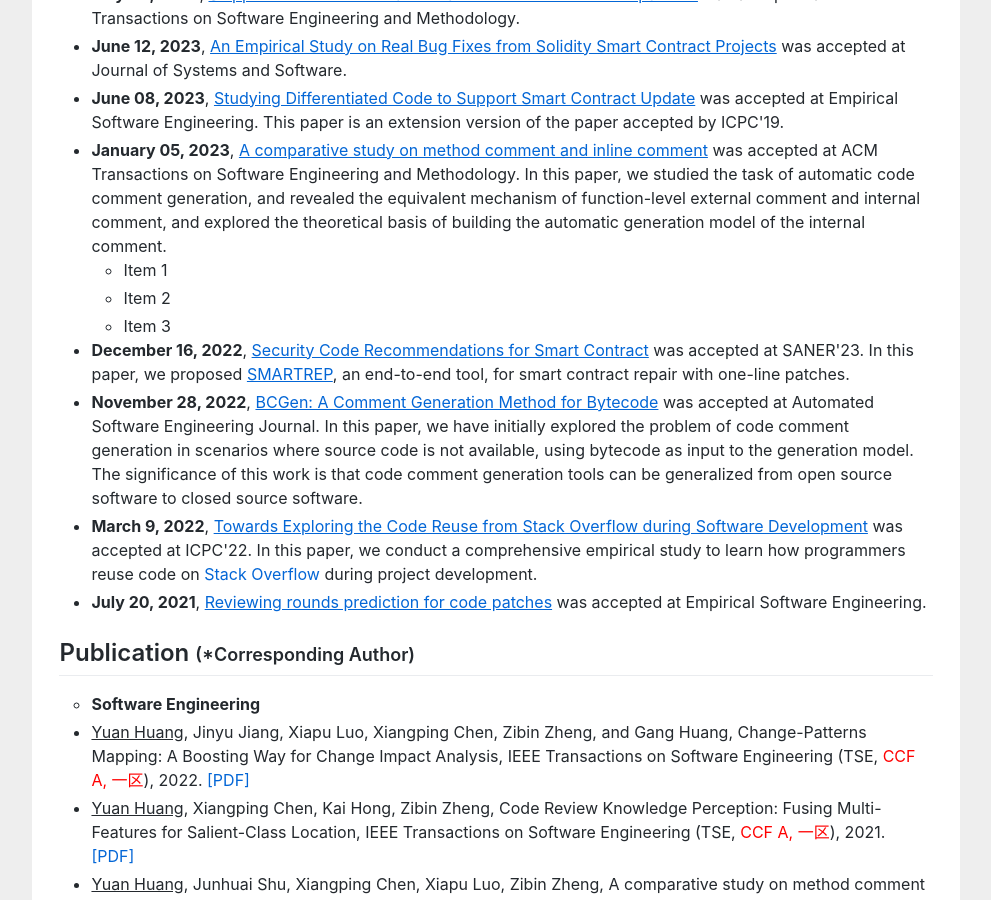
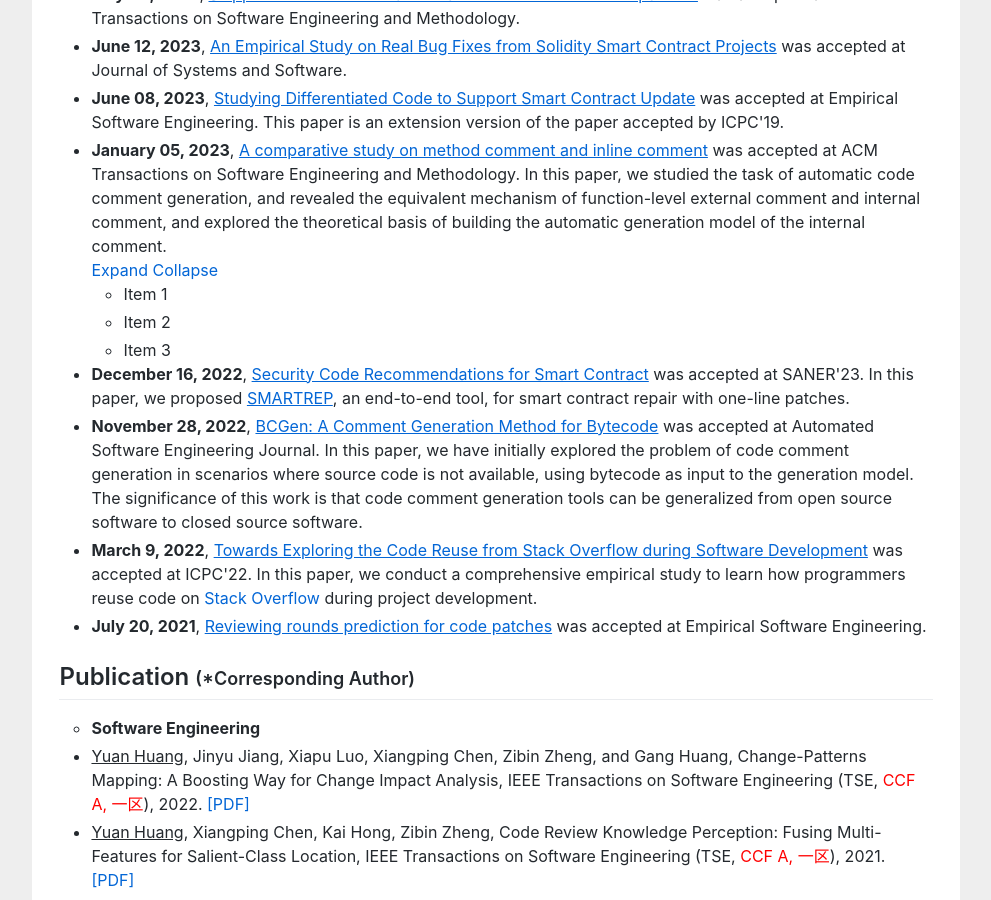
Before and after one commit to huangyuan-hy/huangyuan-hy.github.io, a Jekyll site: the page index.html, which Jekyll copies as it is, in a window 1280 px wide and 900 px high, scrolled down 945 px. Shown: the whole window, without its empty margins (144-1135 px from the left). Built offline with Jekyll 4.4.1, drawn with Linux system fonts in a browser that asks for light colours.

Commit message:
Update index.html

```diff
--- a/index.html
+++ b/index.html
@@ -94,6 +94,9 @@ gtag('config', 'UA-158965281-1');
 						<li><b>January 05, 2023</b>,  <a href="https://dl.acm.org/doi/pdf/10.1145/3582570"><u>A comparative study on method comment and inline comment</u></a> was accepted at ACM Transactions on Software Engineering and Methodology. In this paper,
 							we studied the task of automatic code comment generation, and revealed the equivalent mechanism of function-level external comment and internal comment, and explored the theoretical basis of building the automatic generation model of the internal comment.</li>
 
+<div class="row">
+  <a href="#hide1" class="hide" id="hide1">Expand</a>
+  <a href="#show1" class="show" id="show1">Collapse</a>
   <div class="list">
     <ul>
       <li>Item 1</li>
@@ -101,6 +104,7 @@ gtag('config', 'UA-158965281-1');
       <li>Item 3</li>
     </ul>
   </div>
+</div>
 
 						<li><b>December 16, 2022</b>,  <a href=""><u>Security Code Recommendations for Smart Contract</u></a> was accepted at SANER'23. In this paper, we proposed <a href="https://github.com/huangyuan-hy/SmartRep"><u>SMARTREP</u></a>, an end-to-end
 tool, for smart contract repair with one-line patches. </li>
```
